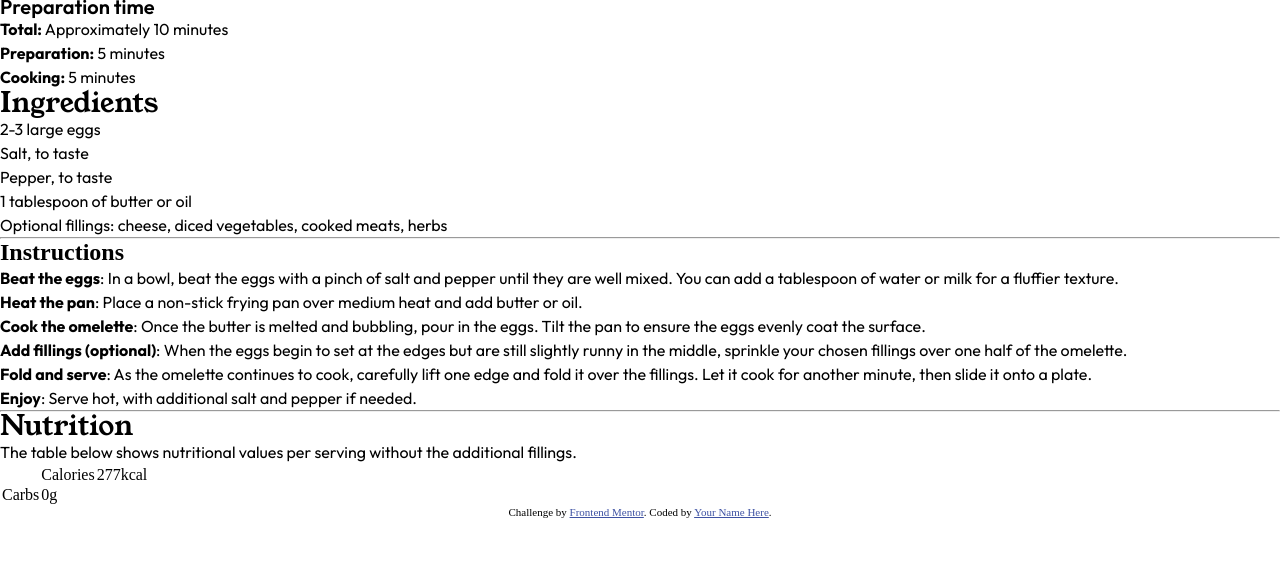
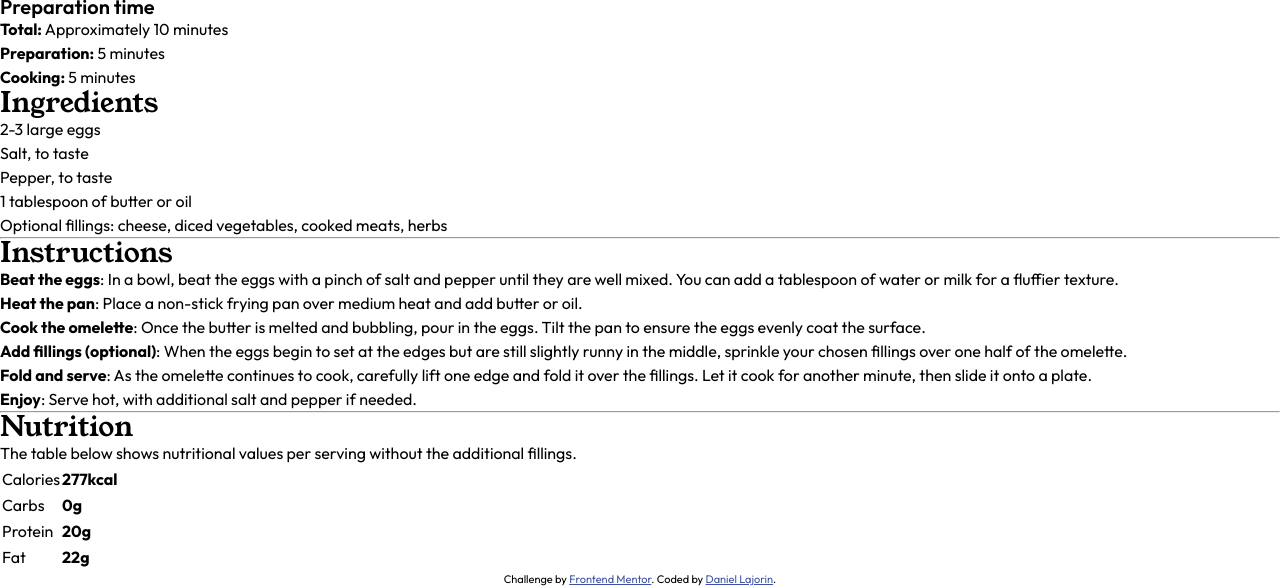
Before and after one commit to DAJ350/recipe-page-main, a plain HTML site: page index.html in a window 1280 px wide. Shown: the part 671-1259 px from the top of the page. Before the commit the page ends 1189 px from the top, so only its background shows below. Drawn offline with Linux system fonts and the light colour scheme.

Commit message:
further html op

```diff
--- a/index.html
+++ b/index.html
@@ -81,7 +81,7 @@
       <hr />
 
       <section class="instructions">
-        <h2>Instructions</h2>
+        <h2 class="text2">Instructions</h2>
         <ol class="text4">
           <li>
             <span class="text4-bold">Beat the eggs</span>: In a bowl, beat the
@@ -124,25 +124,31 @@
         The table below shows nutritional values per serving without the
         additional fillings.
       </p>
-      <table>
+      <table class="text4">
         <tr>
-          <th scope="row"></th>
           <td>Calories</td>
-          <td>277kcal</td>
+          <td class="text4-bold">277kcal</td>
         </tr>
-
         <tr>
           <td>Carbs</td>
-          <td>0g</td>
+          <td class="text4-bold">0g</td>
+        </tr>
+        <tr>
+          <td>Protein</td>
+          <td class="text4-bold">20g</td>
+        </tr>
+        <tr>
+          <td>Fat</td>
+          <td class="text4-bold">22g</td>
         </tr>
       </table>
     </main>
 
-    <div class="attribution">
+    <footer class="attribution text4">
       Challenge by
       <a href="https://www.frontendmentor.io?ref=challenge" target="_blank"
         >Frontend Mentor</a
-      >. Coded by <a href="#">Your Name Here</a>.
-    </div>
+      >. Coded by <a href="https://www.frontendmentor.io/profile/DAJ350">Daniel Lajorin</a>.
+    </footer>
   </body>
 </html>
```
